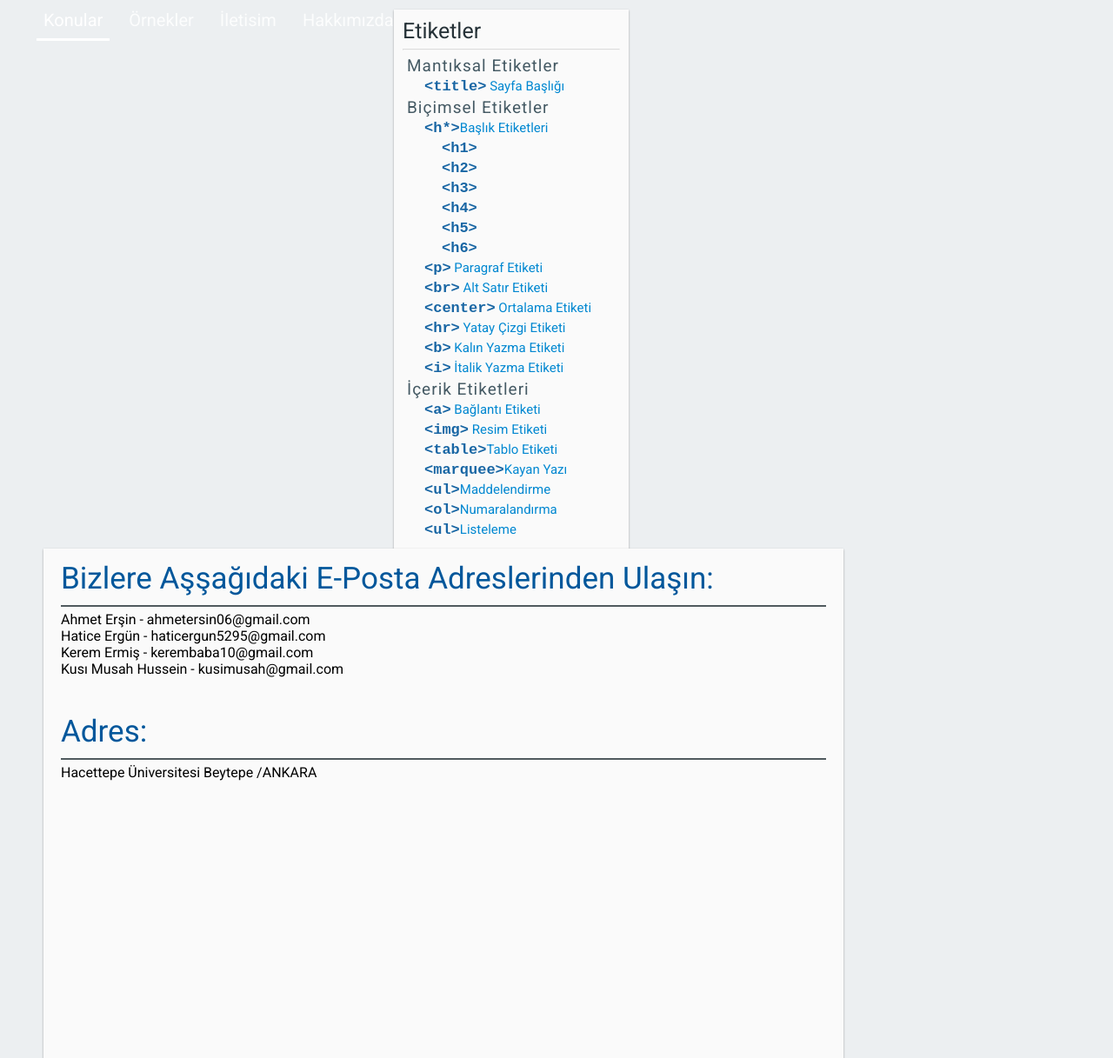
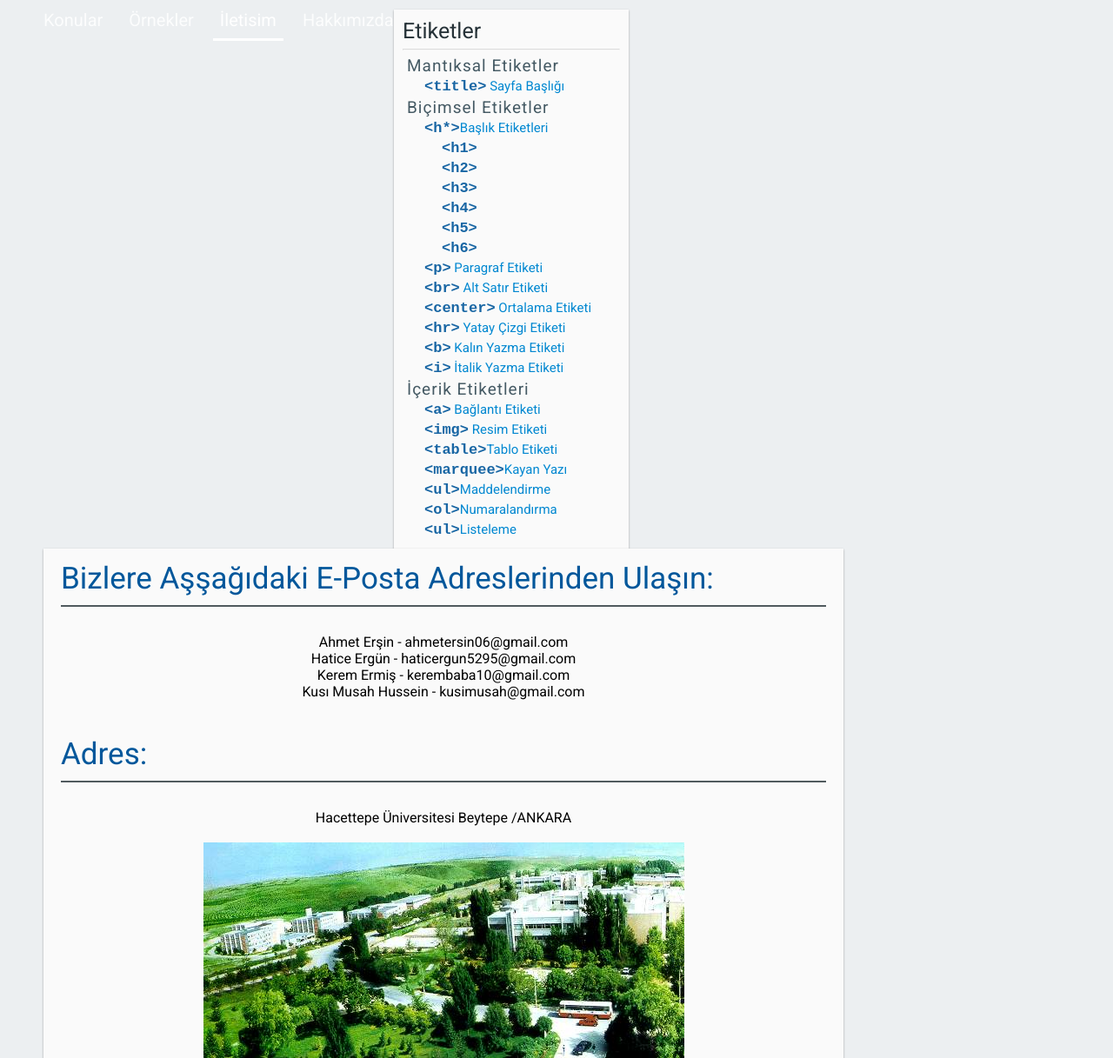
Before and after one commit to Ergunn/ebt-odevi, a plain HTML site: page iletisim.html in a window 1280 px wide. Shown: the part 83-1300 px from the top of the page at 87% size. Drawn offline with nearby package versions, Linux system fonts and the light colour scheme.

Commit message:
iletisim ve hakkında düzenlendi

```diff
--- a/iletisim.html
+++ b/iletisim.html
@@ -19,9 +19,9 @@
         </div>
         <div class="menu">
             <ul>
-                <li class="active"><a href="index.html">Konular</a></li>
+                <li ><a href="">Konular</a></li>
                 <li><a href="ornek.html">Örnekler</a></li>
-                <li><a href="iletisim.html">İletisim</a></li>
+                <li class="active"><a href="iletisim.html">İletisim</a></li>
                 <li><a href="hakkmzda.html">Hakkımızda</a></li>
             </ul>
         </div>
@@ -73,15 +73,16 @@
             <div class="content" style="height:3000px;">
        		<div id="title-tag" class = "sample-container">
 				<span>Bizlere aşşağıdaki e-posta adreslerinden ulaşın:</span>
-                <p>Ahmet Erşin - ahmetersin06@gmail.com</p>
+              <center><br><br> <p>Ahmet Erşin - ahmetersin06@gmail.com</p>
     <p>Hatice Ergün - haticergun5295@gmail.com</p>
     <p>Kerem Ermiş - kerembaba10@gmail.com</p>
-<p>Kusı Musah Hussein - kusimusah@gmail.com<br><br><br></p>
+<p>Kusı Musah Hussein - kusimusah@gmail.com<br><br><br></p></center>
          <span>Adres:</span><br>
-    <p>Hacettepe Üniversitesi Beytepe /ANKARA</p>
+    <center><br><br><p>Hacettepe Üniversitesi Beytepe /ANKARA</p><br>
+
+               <img src="hacettepe-universitesi-beytepe-kampusu.jpg" alt=""></center>
 
                 </div></div>
-
     <div class="footer">
         <span>HTML Start</span>
         <span>Bu site, Eğitimde Bilgisayar Teknolojileri dersi final ödevi için hazırlanmıştır</span>
@@ -91,7 +92,6 @@
             <li>Kerem Ermiş</li>
             <li>Kusi Musah</li>
         </ul>
-        </div></div>
-        <script>hljs.initHighlightingOnLoad();</script>
+    </div>
 </body>
 </html>
```
Also changed, not shown: hakkmzda.html (+6 -4 lines), 3723545_orig.jpg (added), hacettepe-universitesi-beytepe-kampusu.jpg (added).
